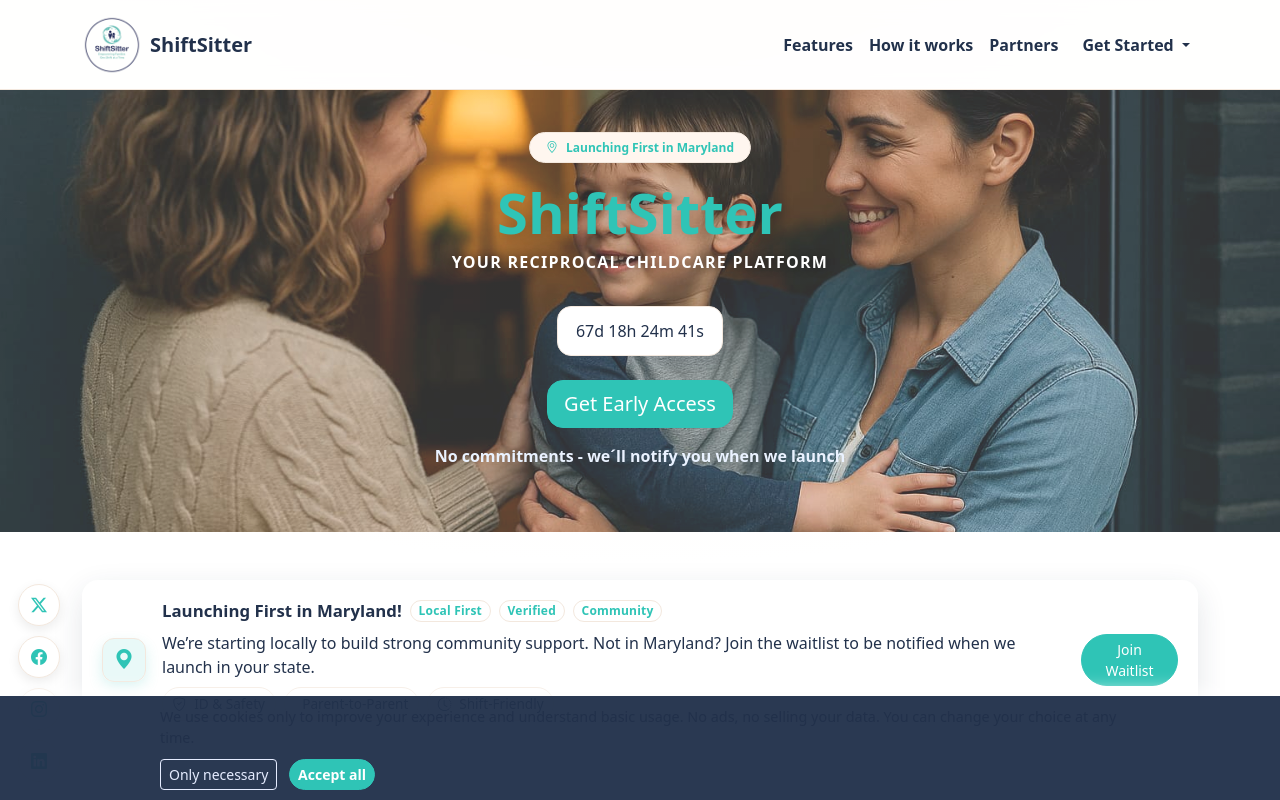
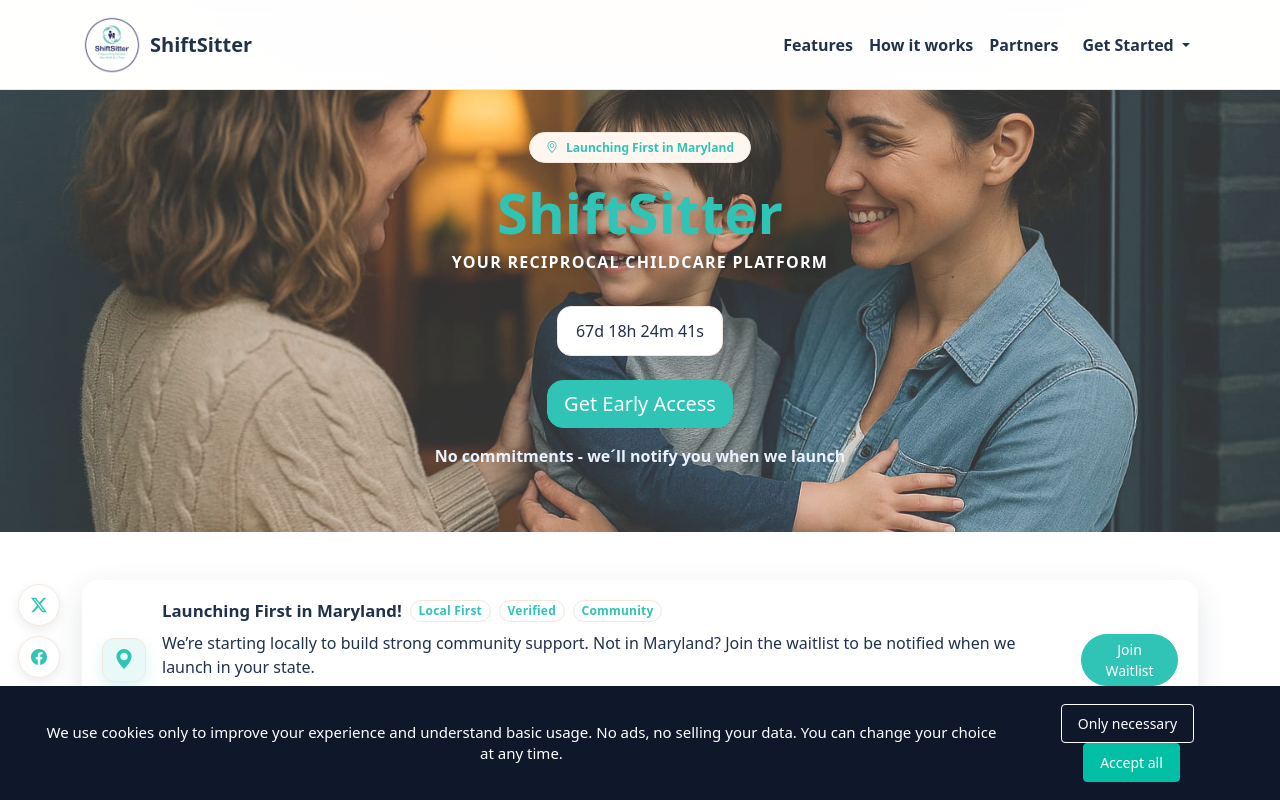
Before and after one commit to AndreaGutierrez17/Shiftsitter, a plain HTML site: page index.html in a window 1280 px wide. Shown: the top 800 px of the page. Drawn offline with nearby package versions, Linux system fonts and the light colour scheme.

Commit message:
Add files via upload

```diff
--- a/style.css
+++ b/style.css
@@ -598,64 +598,61 @@
 
   .hero {
     height: auto !important;
-    min-height: 560px !important;
+    min-height: 560px !important;   /* evita el hueco blanco */
   }
 
 }
 
-/* ===== COOKIE BANNER ===== */
-.cookie-banner{
-  position:fixed;
-  left:0;
-  right:0;
-  bottom:0;
-  z-index:1080;
-  background:rgba(34,49,75,0.96);
-  color:#fff;
-  padding:10px 14px;
-  font-size:0.9rem;
-  box-shadow:0 -4px 18px rgb(254, 254, 254);
+/* ===== COOKIE BANNER FIX ===== */
+.cookie-banner {
+  position: fixed;
+  bottom: 0;
+  left: 0;
+  width: 100%;
+  background: #0f172a; /* azul marino sólido */
+  padding: 18px 24px;
+  z-index: 9999;
+  display: flex;
+  align-items: center;
+  justify-content: center;
 }
 
-.cookie-inner{
-  max-width:960px;
-  margin:0 auto;
-  display:flex;
-  align-items:center;
-  justify-content:space-between;
-  gap:10px;
-  flex-wrap:wrap;
+.cookie-inner {
+  max-width: 1200px;
+  width: 100%;
+  display: flex;
+  flex-direction: column;
+  gap: 12px;
+  text-align: center;
 }
 
-.cookie-text{
-  margin:0;
-  color:#e5ecff;
+.cookie-text {
+  color: #ffffff !important;
+  font-size: 15px;
+  line-height: 1.4;
 }
 
-.cookie-actions .btn-outline-light{
-  border-color:#e5ecff;
-  color:#e5ecff;
+/* Buttons */
+.cookie-actions .btn {
+  font-size: 14px !important;
+  padding: 8px 16px !important;
 }
 
-.cookie-actions .btn-outline-light:hover{
-  background:#e5ecff;
-  color:var(--navy);
+.cookie-actions .btn-outline-light {
+  border-color: #fff !important;
+  color: #fff !important;
 }
 
-.cookie-actions .btn-primary{
-  border-radius:999px;
-  font-weight:700;
+.cookie-actions .btn-primary {
+  background: #00bfa5 !important;
+  border-color: #00bfa5 !important;
 }
 
-/* Ajuste en pantallas pequeñas */
-@media (max-width: 576px){
-  .cookie-inner{
-    flex-direction:column;
-    align-items:flex-start;
-  }
-  .cookie-actions{
-    width:100%;
-    display:flex;
-    justify-content:flex-end;
+/* Mobile */
+@media (min-width: 768px) {
+  .cookie-inner {
+    flex-direction: row;
+    justify-content: space-between;
+    align-items: center;
   }
 }
```
